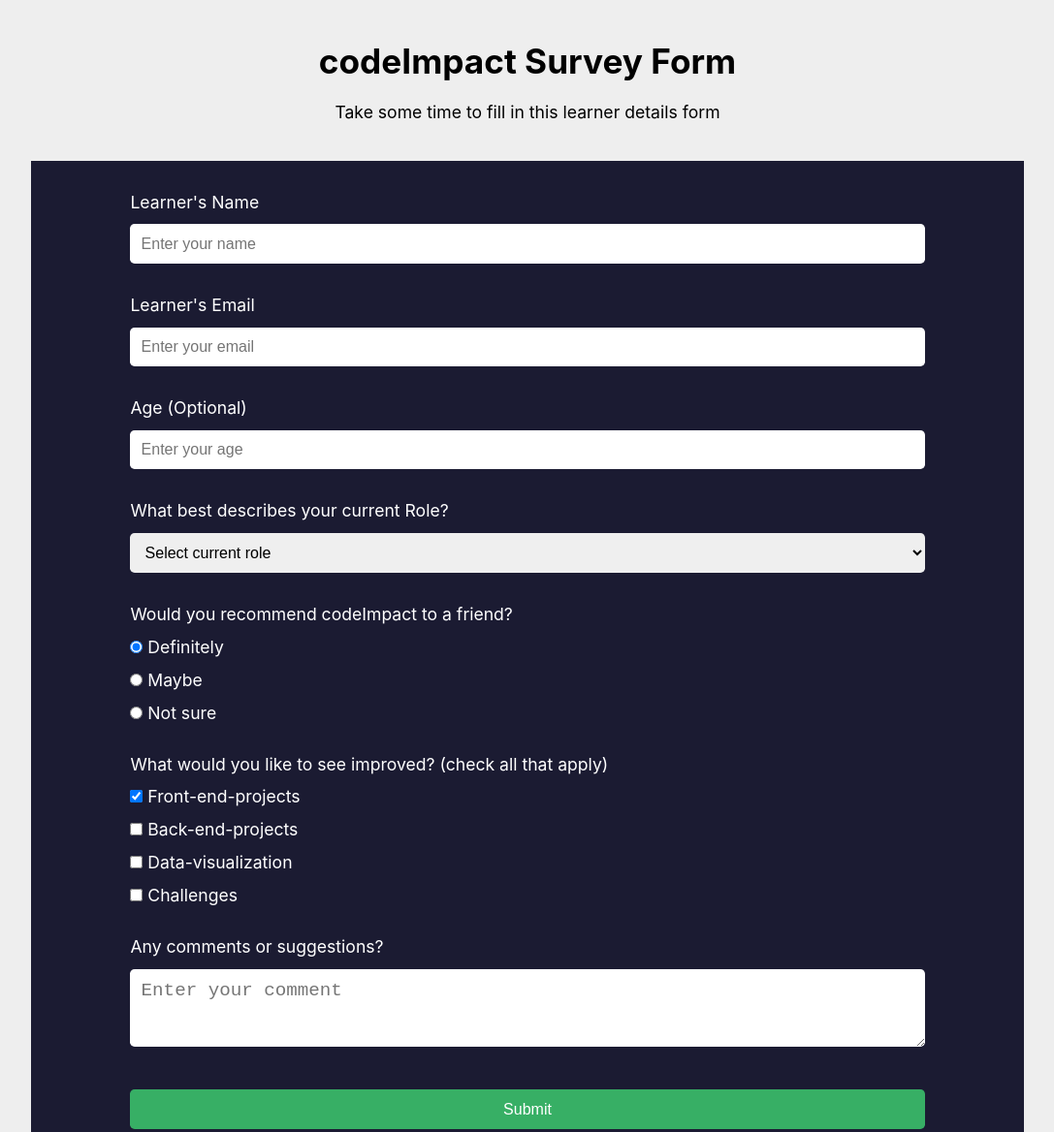
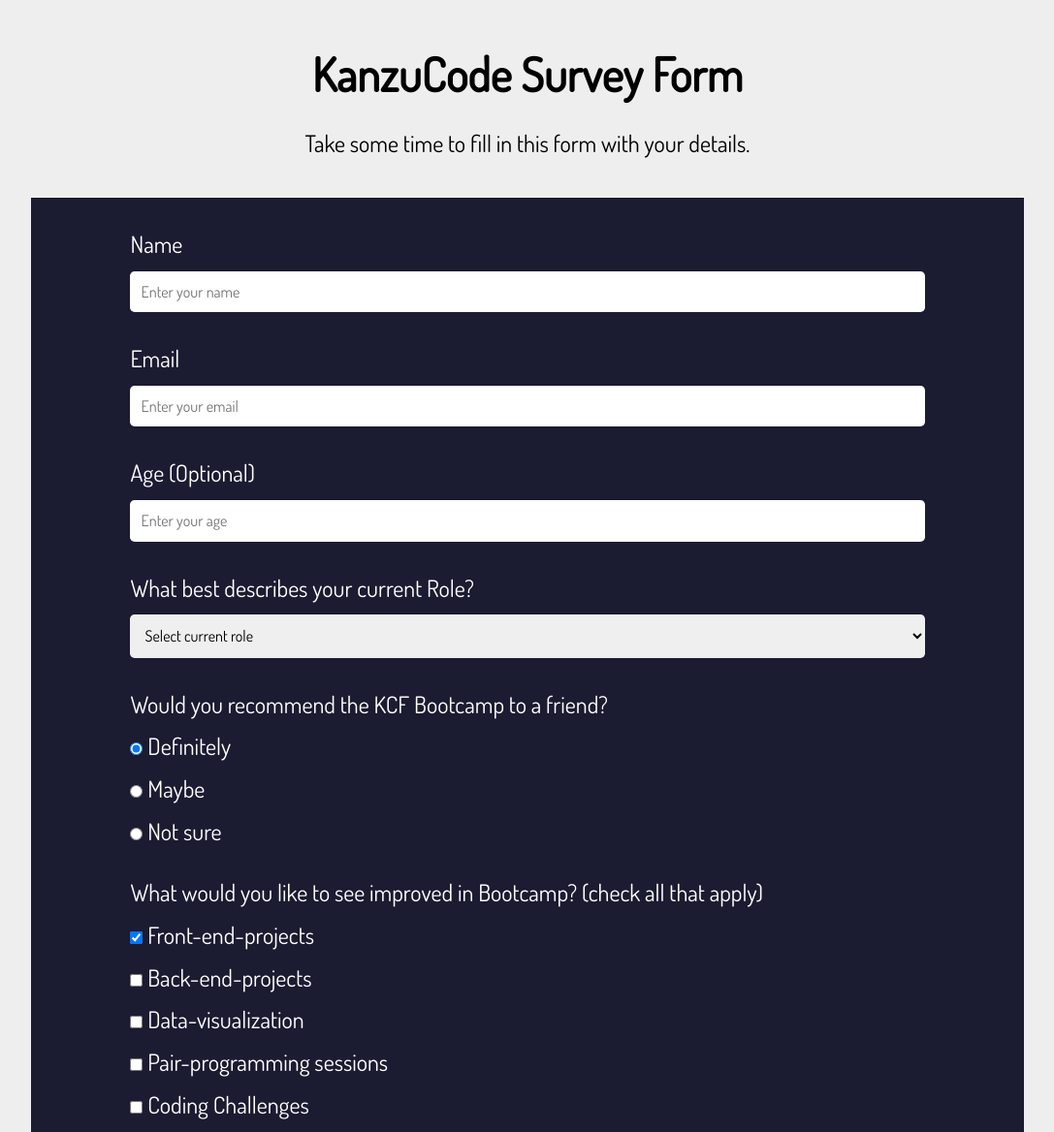
Before and after one commit to Roland-Sankara/surveyForm, a plain HTML site: page index.html in a window 1280 px wide. Shown: the part 20-1188 px from the top of the page at 97% size, without its empty margins (96-1183 px from the left). Drawn offline with nearby package versions, Linux system fonts and the light colour scheme.

Commit message:
feature: update form UI - Integrate google fonts - disable inspect and right click - change codeimpact to Kanzucode

```diff
--- a/index.html
+++ b/index.html
@@ -4,22 +4,23 @@
         <meta charset="UTF-8">
         <meta name="viewport" content="width=device-width, initial-scale=1.0">
         <link rel="stylesheet" href="style.css">
+        <script src="https://code.jquery.com/jquery-3.5.1.min.js"></script>
         <title>CodeImpact-SurveyForm</title>
     </head>
     <body>
         <header>
-            <h1 id="title">codeImpact Survey Form</h1>
-            <p id="description">Take some time to fill in this learner details form</p>
+            <h1 id="title">KanzuCode Survey Form</h1>
+            <p id="description">Take some time to fill in this form with your details.</p>
         </header>
 
         <form id="survey-form">
             <div class="form-group">
-                <label for="name" id="name-label">Learner's Name</label>
+                <label for="name" id="name-label">Name</label>
                 <input type="text" id="name" placeholder="Enter your name" required>
             </div>
 
             <div class="form-group">
-                <label for="email" id="email-label">Learner's Email</label>
+                <label for="email" id="email-label">Email</label>
                 <input type="email" id="email" placeholder="Enter your email" required>
             </div>
 
@@ -40,7 +41,7 @@
             </div>
 
             <div class="form-group" id="radio-buttons">
-                <p>Would you recommend codeImpact to a friend?</p>
+                <p>Would you recommend the KCF Bootcamp to a friend?</p>
                 <label>
                    <input type="radio" name="recommend" value="Definitely" checked>
                    Definitely
@@ -56,7 +57,7 @@
             </div>
 
             <div class="form-group" id="checkboxes">
-                <p>What would you like to see improved? <span>(check all that apply)</span></p>
+                <p>What would you like to see improved in Bootcamp? <span>(check all that apply)</span></p>
                 <label>
                    <input type="checkbox" checked value="front-end-projects">
                    Front-end-projects
@@ -70,8 +71,12 @@
                     Data-visualization
                 </label>
                 <label>
+                    <input type="checkbox" value="Pair-programming">
+                    Pair-programming sessions
+                </label>
+                <label>
                     <input type="checkbox" value="Challenges">
-                    Challenges
+                    Coding Challenges
                 </label>
             </div>
 
@@ -86,5 +91,19 @@
 
         </form>
         <script src="https://cdn.freecodecamp.org/testable-projects-fcc/v1/bundle.js"></script>
+        <script>
+            /* To Disable Inspect Element */
+            $(document).bind("contextmenu",function(e) {
+            e.preventDefault();
+            });
+
+            $(document).keydown(function(e){
+                if(e.which === 123){
+                    return false;
+                }else if(e.ctrlKey && e.shiftKey && e.keyCode == 'I'.charCodeAt(0)){
+                    return false;
+                }
+            });
+        </script>
     </body>
 </html>
--- a/style.css
+++ b/style.css
@@ -1,14 +1,14 @@
+@import url('https://fonts.googleapis.com/css2?family=Dosis&display=swap');
 * {
 	margin: 0;
 	padding: 0;
 	box-sizing: border-box;
+	font-family: 'Dosis', sans-serif;
 }
 body {
 	background-color: #eee;
 	font-weight: 400;
-	font-size: 1.1rem;
-	font-family: -apple-system, BlinkMacSystemFont, 'Segoe UI', Roboto, Oxygen, Ubuntu, Cantarell, 'Open Sans',
-		'Helvetica Neue', sans-serif;
+	font-size: 1.5rem;
 }
 
 header {
```
